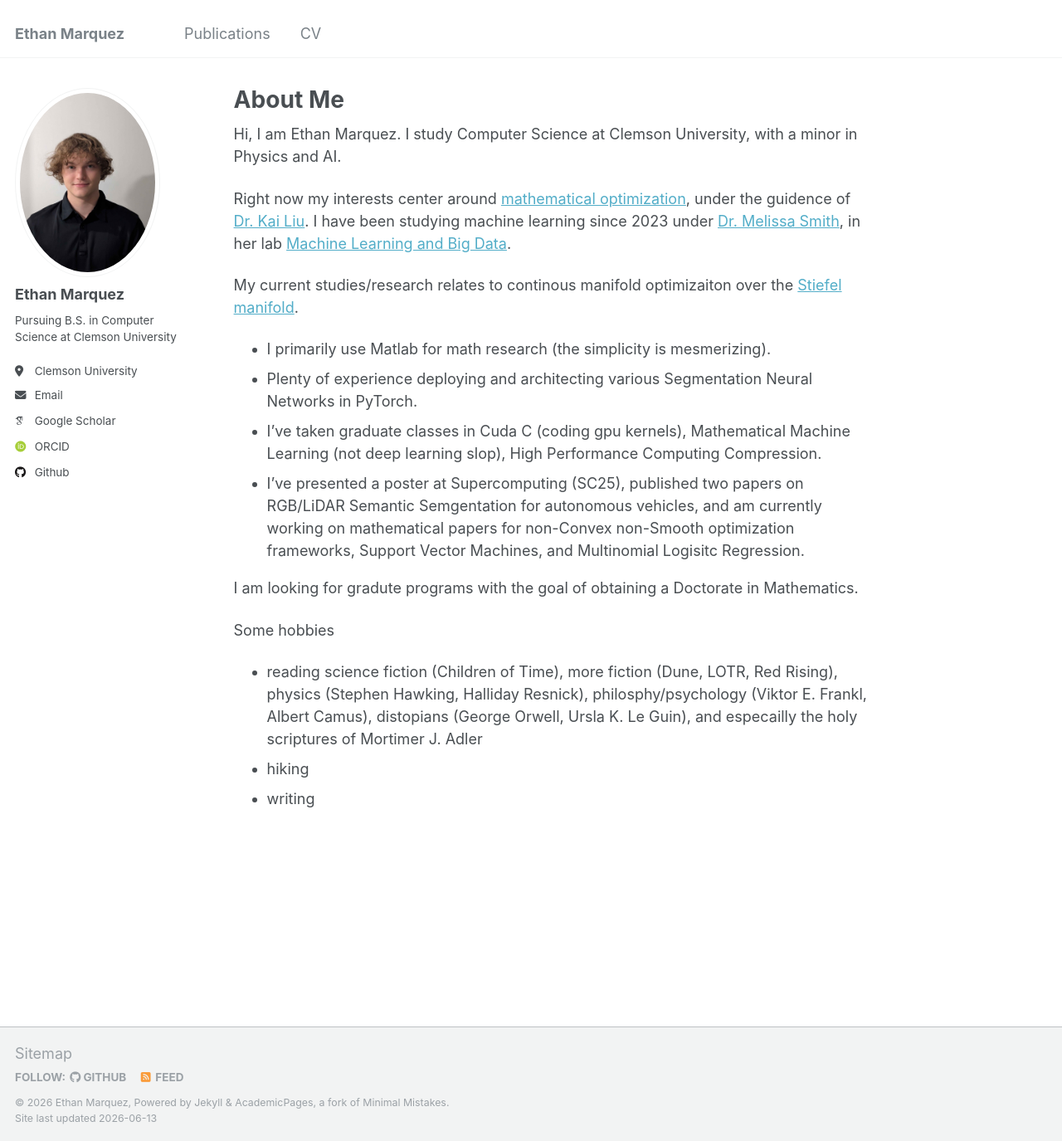
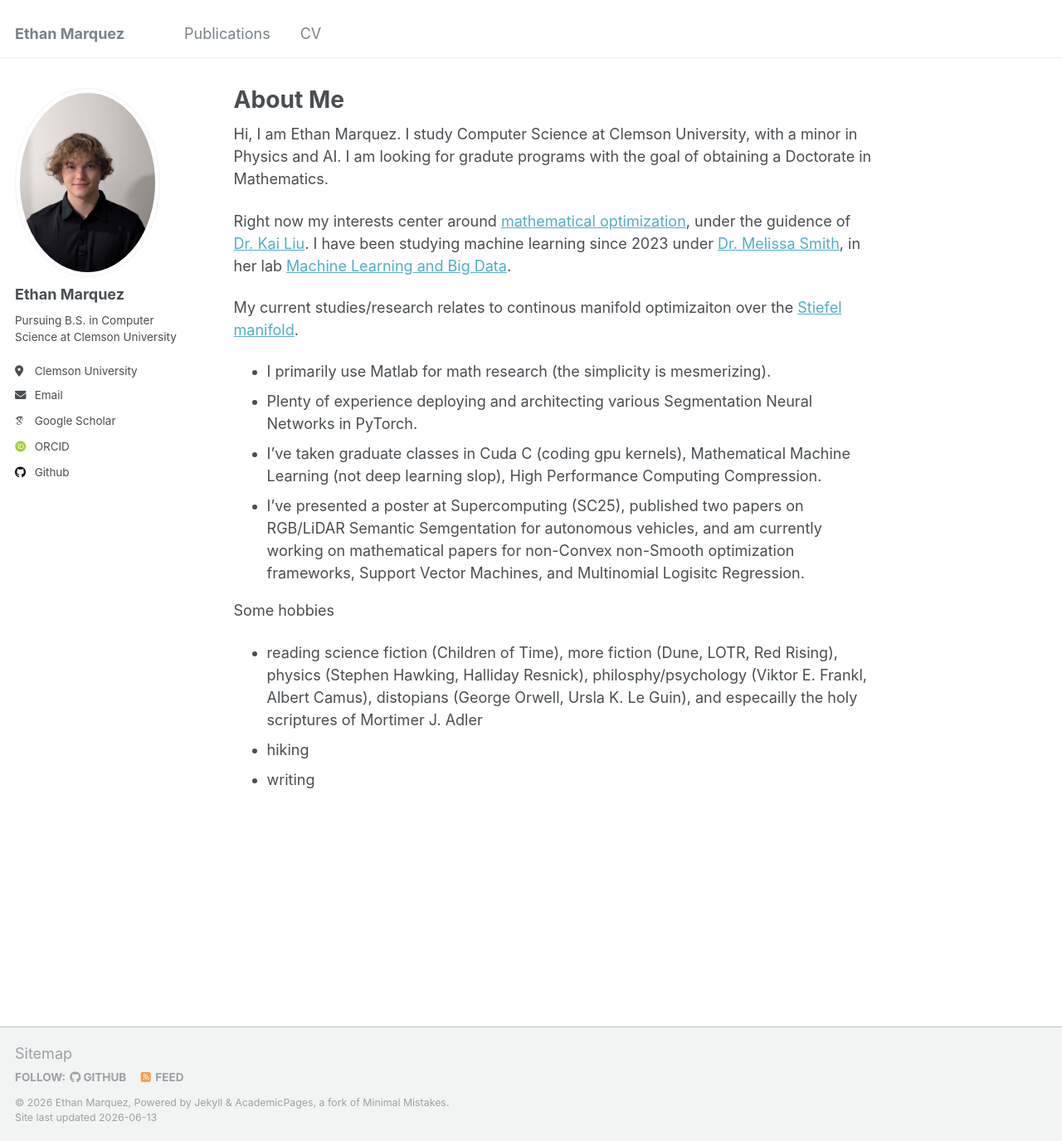
Before and after one commit to ethanmarq/ethanmarq.github.io, a Jekyll site: the page built from _pages/about.md, in a window 1280 px wide and 1375 px high. Shown: the whole window at 83% size. Built offline with Jekyll 4.4.1, drawn with Linux system fonts in a browser that asks for light colours; some web fonts are replaced; part of the change alters nothing that is shown.

```diff
--- a/_pages/about.md
+++ b/_pages/about.md
@@ -7,7 +7,7 @@ redirect_from:
   - /about.html
 ---
 
-Hi, I am Ethan Marquez. I study Computer Science at Clemson University, with a minor in Physics and AI.
+Hi, I am Ethan Marquez. I study Computer Science at Clemson University, with a minor in Physics and AI. I am looking for gradute programs with the goal of obtaining a Doctorate in Mathematics.
 
 Right now my interests center around [mathematical optimization](https://en.wikipedia.org/wiki/Mathematical_optimization?useskin=vector), under the guidence of [Dr. Kai Liu](https://sites.google.com/view/kailiu/home). I have been studying machine learning since 2023 under [Dr. Melissa Smith](https://www.clemson.edu/cecas/departments/ece/faculty_staff/faculty/msmith.html), in her lab [Machine Learning and Big Data](https://cufctl.github.io/mlbd/).
 
@@ -18,8 +18,6 @@ My current studies/research relates to continous manifold optimizaiton over the
 - I've taken graduate classes in Cuda C (coding gpu kernels), Mathematical Machine Learning (not deep learning slop), High Performance Computing Compression.
 - I've presented a poster at Supercomputing (SC25), published two papers on RGB/LiDAR Semantic Semgentation for autonomous vehicles, and am currently working on mathematical papers for non-Convex non-Smooth optimization frameworks, Support Vector Machines, and Multinomial Logisitc Regression.
 
-I am looking for gradute programs with the goal of obtaining a Doctorate in Mathematics.
-
 Some hobbies
 - reading science fiction (Children of Time), more fiction (Dune, LOTR, Red Rising), physics (Stephen  Hawking, Halliday Resnick), philosphy/psychology (Viktor E. Frankl, Albert Camus), distopians (George Orwell, Ursla K. Le Guin), and especailly the holy scriptures of Mortimer J. Adler
 - hiking
```
